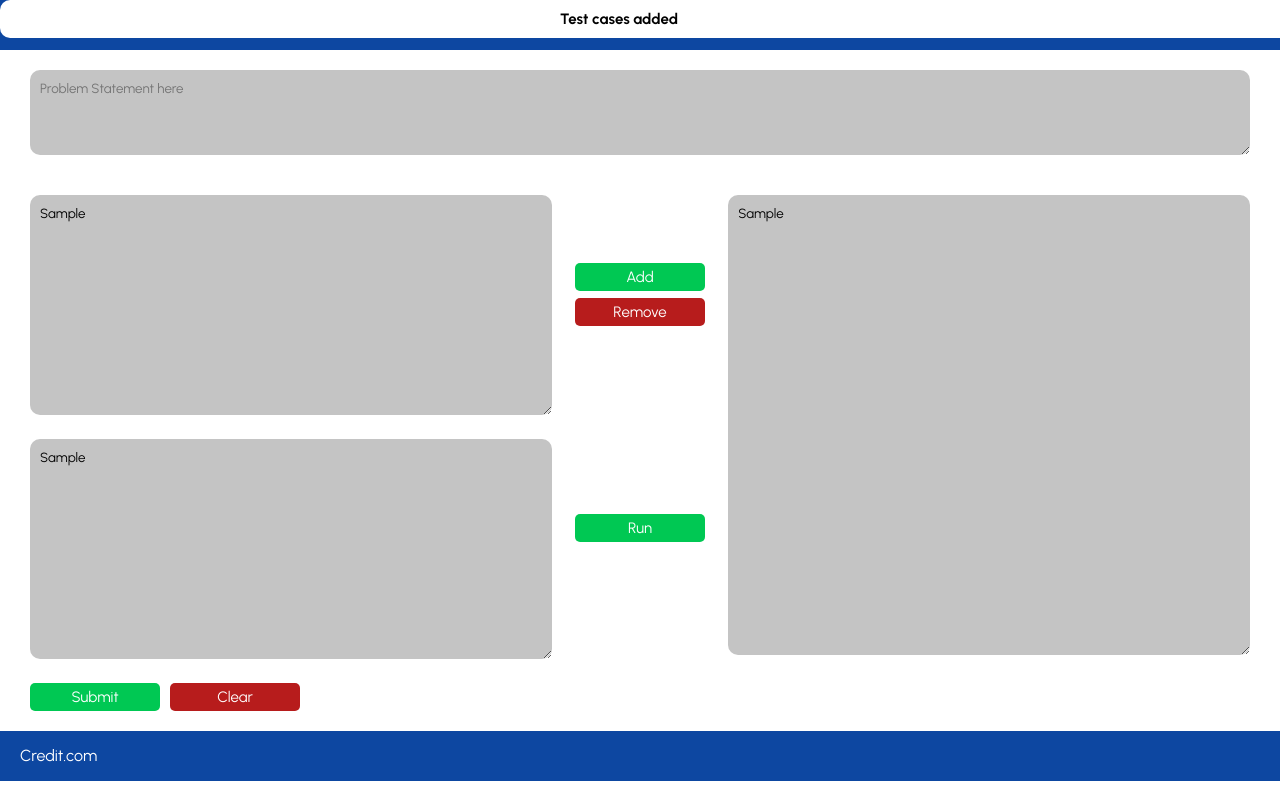
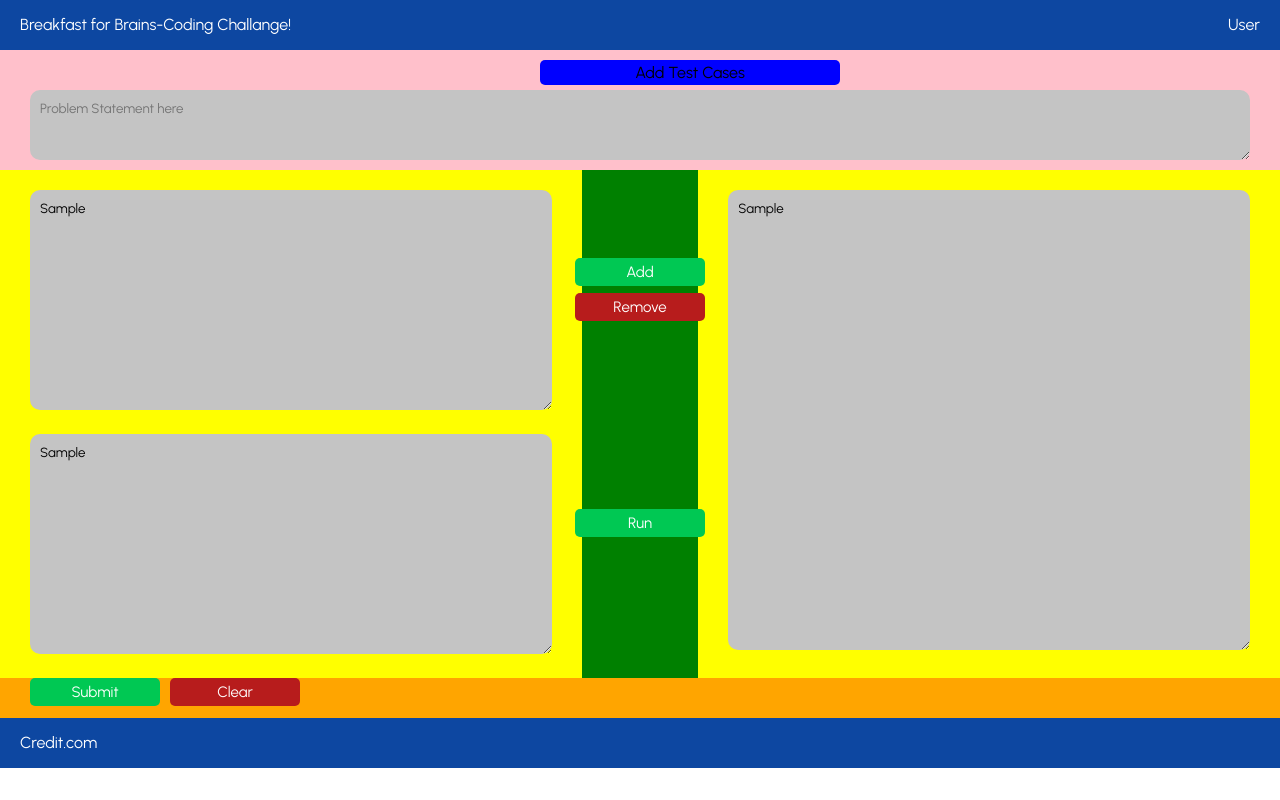
Before and after one commit to amannn13rawat/admin_UI, a React (Create React App) app: page / in a window 1280 px wide. Both pictures are taken after typing "Sample", "Sample", "Sample" into the empty fields and a click on the button "Add". Built offline with nearby package versions, Linux system fonts and the light colour scheme.

Commit message:
Third commit

```diff
--- a/src/App.js
+++ b/src/App.js
@@ -6,12 +6,12 @@ import MidBody from "./components/MidBody";
 import AddPopup from "./components/AddPopup";
 
 
+
 function App() {
   return (
     <div className="App">
       <Navbar></Navbar>
       <ProblemStatement></ProblemStatement>
-      {/* <AddPopup></AddPopup> */}
       <MidBody></MidBody>
       <BottomBtn></BottomBtn>
       <Footer></Footer>
--- a/src/components/AddPopup.js
+++ b/src/components/AddPopup.js
@@ -1,35 +1,31 @@
-import React from 'react'
-import styled from 'styled-components';
+import React from "react";
+import styled from "styled-components";
+// import './AddPopup.css'
 
-const Container = styled.div`
+const PopupContainer = styled.div`
+  top: 60px;
+  left: 540px;
   position: fixed;
-  top: 0;
-  left: 0;
-  width: 100%;
-  padding:0px 550px;
-  border-radius: 10px;
-  background-color: white;
-  align-items: center;
-  justify-content: center;
+  background-color: blue;
+  border-radius: 5px;
+  z-index: 100 !important;
+  width: 300px;
 `;
 
-const Wrapper = styled.div`
-  position: relative;
-  padding: 10px 10px ;
-  /* width: 100%; */
-  background-color: white;
-  /* max-width: 640px;
-  border-radius: 10px; */
-  font-size: 10px;
-
+const PopupText = styled.div`
+  /* background-color: white; */
+  /* left: 400px; */
+  text-align: center;
+  justify-content: center;
+  padding: 3px 10px;
 `;
 
-function AddPopup(props) {
-  return (props.trigger) ? (
-    <Container>
-      <Wrapper>{props.children}</Wrapper>
-    </Container>
-  ) : "";
+function AddPopup() {
+  return (
+    <PopupContainer>
+      <PopupText>Add Test Cases </PopupText>
+    </PopupContainer>
+  );
 }
 
-export default AddPopup
+export default AddPopup;
--- a/src/components/BottomBtn.js
+++ b/src/components/BottomBtn.js
@@ -1,9 +1,10 @@
 import styled from "styled-components";
 
 const Container = styled.div`
-  /* background-color: orange; */
+  background-color: orange;
   /* display:flex;
   flex:1; */
+  height: 40px;
 
 
 
--- a/src/components/Button.js
+++ b/src/components/Button.js
@@ -4,7 +4,7 @@ import AddPopup from "./AddPopup";
 
 const Container = styled.div`
   flex: 1;
-  /* background-color: green; */
+  background-color: green;
   position: relative;
 
   /* height: 100%; */
@@ -102,9 +102,7 @@ function Button(props) {
         <ButtonAdd onClick={() => setButtonPopup(true)}>
           {props.items[0].Add}
         </ButtonAdd>
-        <AddPopup trigger={buttonPopup} setTrigger={setButtonPopup}>
-          <h2>Test cases added</h2>
-        </AddPopup>
+        {buttonPopup && <AddPopup/>}
         <ButtonRemove>{props.items[0].Remove}</ButtonRemove>
         <ButtonRun>{props.items[0].Run}</ButtonRun>
       </Wrapper>
--- a/src/components/MidBody.js
+++ b/src/components/MidBody.js
@@ -14,9 +14,11 @@ const btns = [
 ];
 
 const Container = styled.div`
-  /* background-color: green; */
+  background-color: yellow;
   width: 100%;
   display: flex;
+  height:calc(100vh-190px);
+
 
    /* align-items: center; */
   /* justify-content: center;
--- a/src/components/ProblemStatement.js
+++ b/src/components/ProblemStatement.js
@@ -5,12 +5,17 @@ const Container = styled.div`
   /* height: 120px; */
 
   width: 100%;
-  /* background-color: green; */
+  background-color: pink;
+  height:120px;
+  margin:0;
+
 `;
 
 const Wrapper = styled.div`
-  padding :20px 30px;
+  padding :40px 30px;
   margin-right: 20px;
+  /* margin-top: 20px; */
+
 `;
 
 const ProblemBox = styled.textarea`
@@ -18,11 +23,12 @@ const ProblemBox = styled.textarea`
     margin-right: 30px; */
   border-radius: 10px;
   padding: 10px;
-  display: flex;
+  /* display: flex; */
   background: #c4c4c4;
-  height: 65px;
+  height: 50px;
   width: 100%;
   border: none;
+
 `;
 
 function ProblemStatement() {
```
